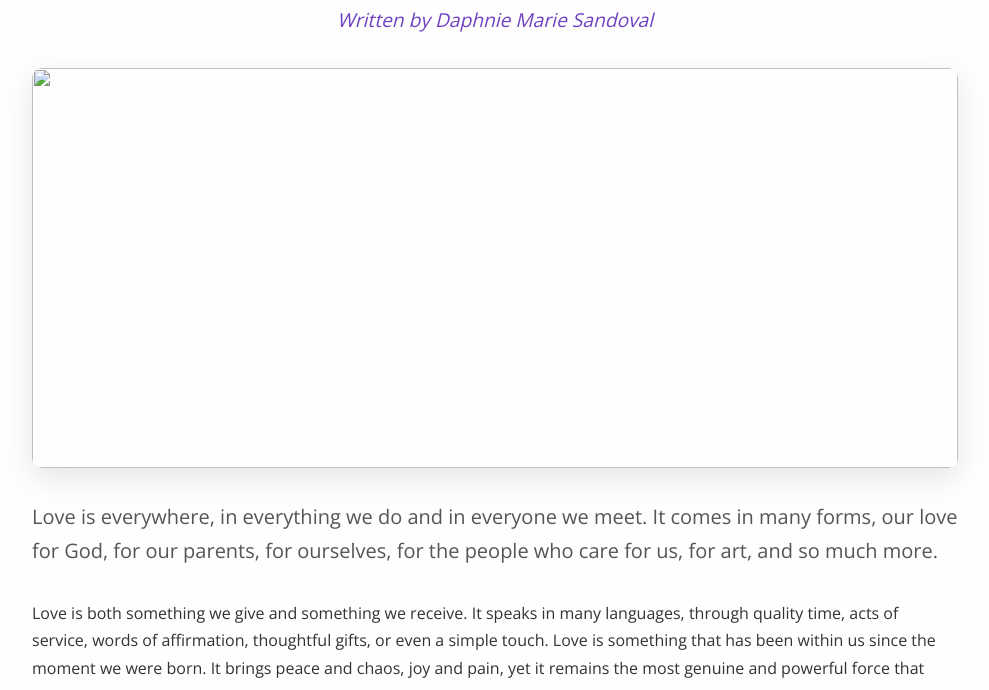
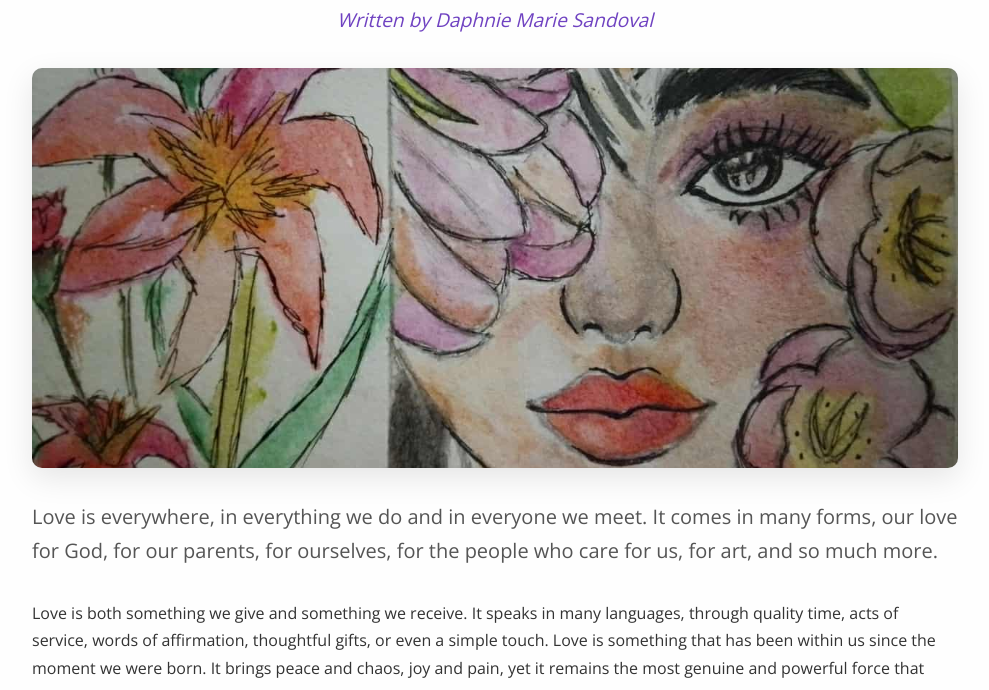
Before and after one commit to Sancanzito/daphne-blog-2, a plain HTML site: page index.html in a window 1280 px wide. Shown: the part 110-800 px from the top of the page, without its empty margins (145-1134 px from the left). Drawn offline with nearby package versions, Linux system fonts and the light colour scheme.

Commit message:
Update index.html

```diff
--- a/index.html
+++ b/index.html
@@ -140,7 +140,7 @@
 
                 <!-- Hero Image Placeholder -->
                 <div class="text-center">
-                    <img src="daph.jfif alt="Abstract representation of love" class="hero-image">
+                    <img src="daph.jfif" alt="Abstract representation of love" class="hero-image">
                 </div>
             </div>
         </div>
```
